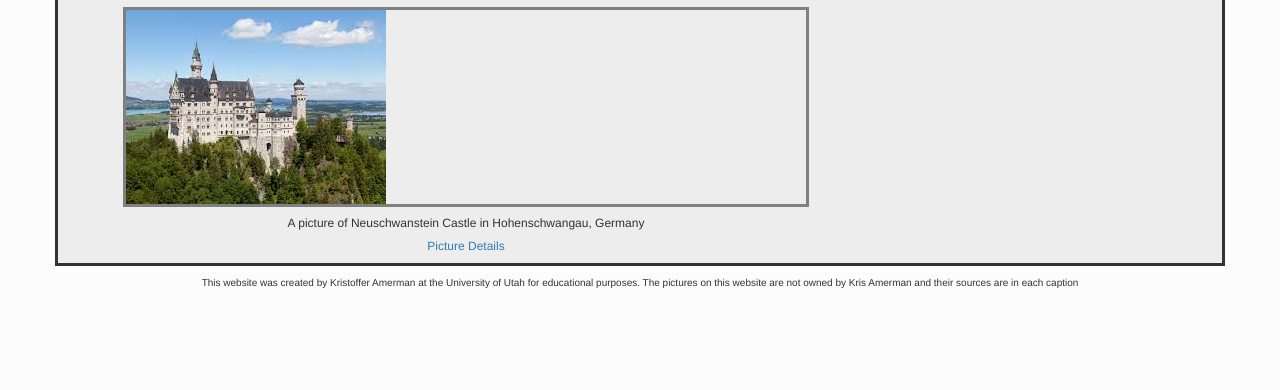
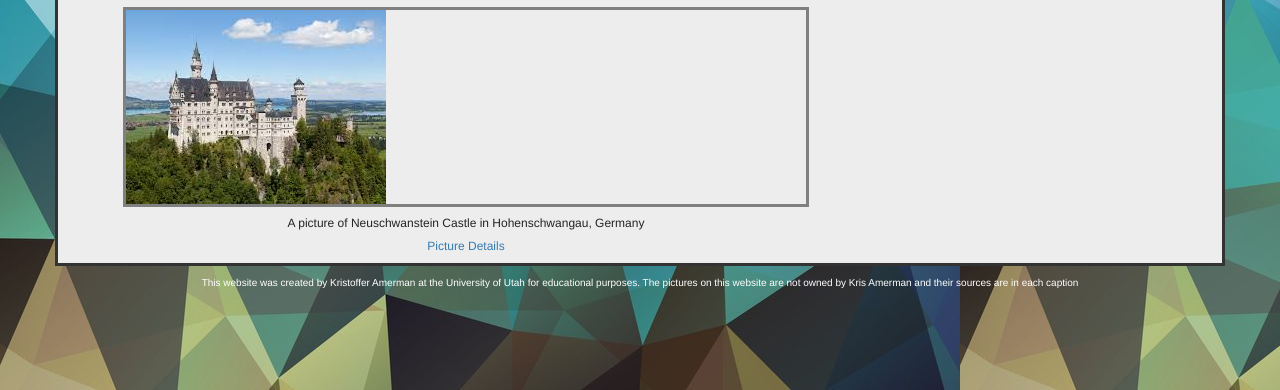
Before and after one commit to KristofferAmerman/KristofferAmerman.github.io, a plain HTML site: page index.html in a window 1280 px wide. Shown: the part 410-800 px from the top of the page. Drawn offline with nearby package versions, Linux system fonts and the light colour scheme; a web font is replaced by a local one.

Commit message:
changed background

```diff
--- a/index.html
+++ b/index.html
@@ -37,6 +37,8 @@
 		</div>
 </div>
 
+<body background="background.jpg">
+
 <footer>
 	<p>This website was created by Kristoffer Amerman at the University of Utah for educational purposes.  The pictures on this website are not owned by Kris Amerman and their sources are in each caption</p>
 
--- a/site_style.css
+++ b/site_style.css
@@ -26,7 +26,7 @@ header p{
 }
 body{
 	background-color:#fcfcfc;
-	font-color:#242424;
+	color:white;
 }
 #pic1{
 	border-style: solid;
@@ -67,6 +67,7 @@ p{
 	border-size: 20px;
 	margin-top: 10px;
 	background-color:EDEDED;
+	color:#242424;
 }
 .container h2{
 	text-align:center;
```
